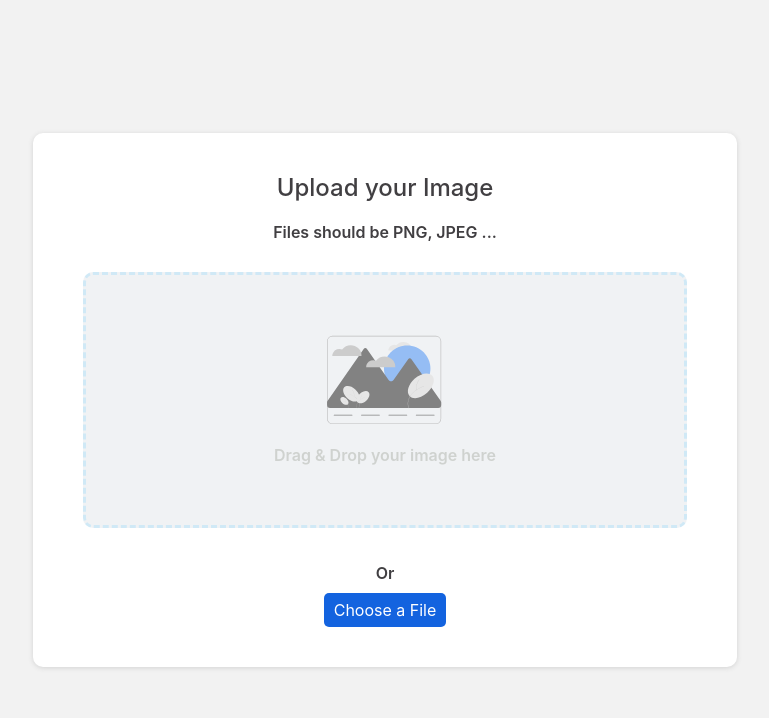
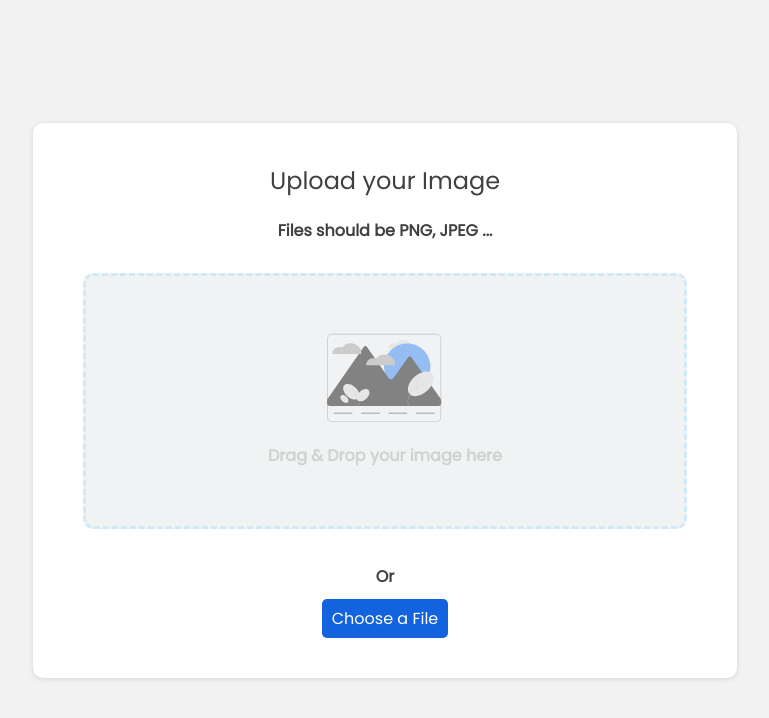
Before and after one commit to Alejo9601/image-uploader-frontend, a React (Create React App) app: page / in a window 1280 px wide. Shown: the top 718 px of the page, without its empty margins (255-1024 px from the left). Built offline with nearby package versions, Linux system fonts and the light colour scheme.

Commit message:
Replaced font

```diff
--- a/public/index.html
+++ b/public/index.html
@@ -10,6 +10,9 @@
       content="Fullstack sample project that uploads files, using React, Mongo and Express"
     />
     <link rel="apple-touch-icon" href="%PUBLIC_URL%/logo192.png" />
+    <link rel="preconnect" href="https://fonts.googleapis.com">
+<link rel="preconnect" href="https://fonts.gstatic.com" crossorigin>
+<link href="https://fonts.googleapis.com/css2?family=Poppins&display=swap" rel="stylesheet">
     <!--
       manifest.json provides metadata used when your web app is installed on a
       user's mobile device or desktop. See https://developers.google.com/web/fundamentals/web-app-manifest/
--- a/src/utils/css_vars.js
+++ b/src/utils/css_vars.js
@@ -1,4 +1,3 @@
 export const colorBlue = "#1363df";
 export const cardBackground = "white";
-export const font = `-apple-system, BlinkMacSystemFont, "Segoe UI", Roboto, Oxygen,
-Ubuntu, Cantarell, "Open Sans", "Helvetica Neue", sans-serif;`;
+export const font = `'Poppins', sans-serif;`;
```
